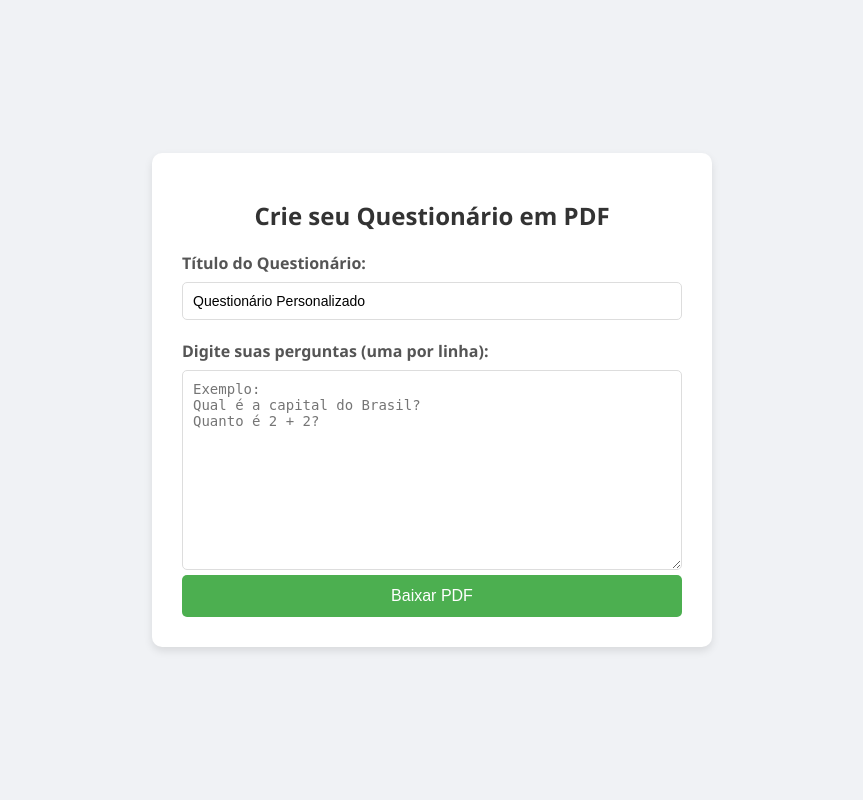
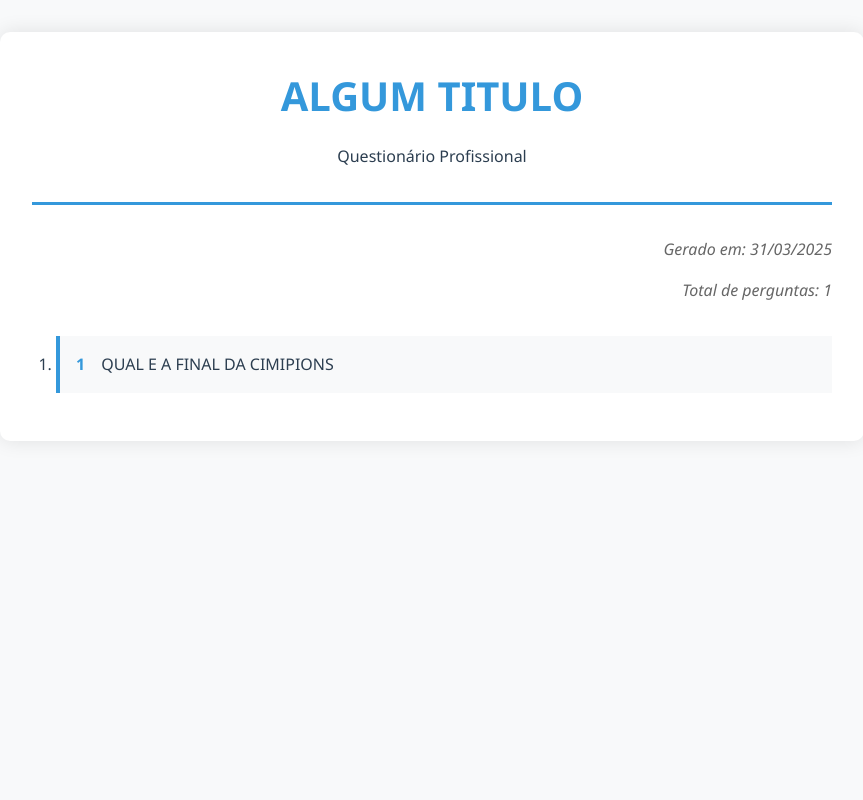
Before and after one commit to LucasBinder115/ProjetoIA, a Flask app: template templates/index.html in a window 1280 px wide. Shown: the whole page, without its empty margins (208-1071 px from the left). Run offline with Flask 3, Linux system fonts and the light colour scheme; the template is opened without the code that fills it, so the values that code supplies are empty; parts of the project's set-up code (start-up, migrations or seed data) failed here and were passed over.

Commit message:
Version 1.1

```diff
--- a/app.py
+++ b/app.py
@@ -1,66 +1,213 @@
-from flask import Flask, send_file, request, render_template
+import os
+import sys
 import requests
-import os
+from datetime import datetime
+from configparser import ConfigParser
+from flask import Flask, send_file, request, render_template_string
+from pathlib import Path
+import logging
 
+# ==============================================
+# Configurações Globais
+# ==============================================
+class Colors:
+    SUCCESS = '\033[92m'
+    ERROR = '\033[91m'
+    WARNING = '\033[93m'
+    END = '\033[0m'
+
+CONFIG_DIR = Path.home() / ".pdf_generator"
+CONFIG_FILE = CONFIG_DIR / "config.ini"
+API_SECTION = "PDFco"
+API_KEY = "binderlucas356@gmail.com_NynT0l2XTk63SvUrUUkl9ACgaHni4C4rczFVNWSnsUObBXNLSghhdKegpbbmiosr"  # Using the provided key
+PDF_CO_ENDPOINT = "https://api.pdf.co/v1/pdf/convert/from/html"
+
+# Setup logging
+logging.basicConfig(level=logging.INFO, format='%(asctime)s - %(levelname)s - %(message)s')
+logger = logging.getLogger(__name__)
+
+# ==============================================
+# Funções de Configuração
+# ==============================================
+def ensure_config_directory():
+    CONFIG_DIR.mkdir(parents=True, exist_ok=True)
+
+def load_config():
+    ensure_config_directory()
+    config = ConfigParser()
+    if CONFIG_FILE.exists():
+        config.read(CONFIG_FILE)
+    return config
+
+def save_config(api_key):
+    config = ConfigParser()
+    config[API_SECTION] = {"api_key": api_key}
+    ensure_config_directory()
+    with open(CONFIG_FILE, 'w') as configfile:
+        config.write(configfile)
+    logger.info("API key saved successfully")
+
+def get_api_key():
+    config = load_config()
+    return config.get(API_SECTION, "api_key", fallback=API_KEY)
+
+# ==============================================
+# Funções de Geração de PDF
+# ==============================================
+def generate_pdf(api_key, content, title=None, is_html=False):
+    payload = {
+        "name": title or f"Document_{datetime.now().strftime('%Y%m%d%H%M%S')}",
+        "html" if is_html else "text": content,
+        "margins": "20px 20px 20px 20px",
+        "paperSize": "A4",
+        "orientation": "portrait",
+        "async": False
+    }
+
+    headers = {
+        "Content-Type": "application/json",
+        "x-api-key": api_key
+    }
+
+    try:
+        response = requests.post(PDF_CO_ENDPOINT, json=payload, headers=headers, timeout=30)
+        response.raise_for_status()
+        result = response.json()
+
+        if result.get('error'):
+            raise ValueError(result['message'])
+
+        pdf_url = result['url']
+        pdf_response = requests.get(pdf_url, timeout=30)
+        pdf_response.raise_for_status()
+
+        filename = f"{payload['name']}.pdf"
+        return filename, pdf_response.content
+
+    except requests.Timeout:
+        raise Exception("Request timed out")
+    except requests.RequestException as e:
+        raise Exception(f"Connection error: {str(e)}")
+    except Exception as e:
+        raise Exception(f"PDF generation failed: {str(e)}")
+
+# ==============================================
+# Aplicação Flask
+# ==============================================
 app = Flask(__name__)
 
-# Configuração da API do PDF.co
-PDF_CO_API_KEY = "binderlucas356@gmail.com_8oCVJnzbaGKvaF1BQizIYF8x8y2k2rZxFOjfusc9hZcOzA9I5qDFUlcBZVdWlfFt"  # Coloque sua chave da PDF.co
-PDF_CO_ENDPOINT = "https://api.pdf.co/v1/pdf/convert/from/html"
+HTML_TEMPLATE = """
+<!DOCTYPE html>
+<html>
+<head>
+    <title>PDF Generator</title>
+    <style>
+        body { font-family: Arial, sans-serif; margin: 40px; }
+        textarea { width: 100%; height: 200px; }
+        input[type="text"] { width: 100%; margin: 10px 0; }
+        button { padding: 10px 20px; background: #4CAF50; color: white; border: none; }
+    </style>
+</head>
+<body>
+    <h1>PDF Generator</h1>
+    <form action="/gerar-pdf" method="post">
+        <input type="text" name="titulo" placeholder="Título do documento">
+        <textarea name="perguntas" placeholder="Digite suas perguntas (uma por linha)"></textarea>
+        <button type="submit">Gerar PDF</button>
+    </form>
+</body>
+</html>
+"""
 
-# Rota inicial (página web)
 @app.route('/', methods=['GET'])
 def index():
-    return render_template('index.html')
+    return render_template_string(HTML_TEMPLATE)
 
-# Rota para gerar e baixar o PDF usando a API externa
 @app.route('/gerar-pdf', methods=['POST'])
 def gerar_pdf_endpoint():
-    perguntas = request.form['perguntas'].splitlines()
-    titulo = request.form.get('titulo', 'Questionário Personalizado')
-    if not perguntas or all(p.strip() == "" for p in perguntas):
-        perguntas = ["Nenhuma pergunta fornecida. Exemplo: Qual é 1 + 1?"]
+    try:
+        api_key = get_api_key()
+        perguntas = request.form['perguntas'].splitlines()
+        titulo = request.form.get('titulo', 'Questionário Personalizado')
 
-    # Criar o HTML simples para enviar à API
-    html_content = f"""
-    <html>
-    <body>
-        <h1>{titulo}</h1>
-        <p>Gerado em: 24/03/2025</p>
-        <ol>
-            {"".join(f"<li>{p}</li>" for p in perguntas)}
-        </ol>
-    </body>
-    </html>
-    """
+        perguntas = [p.strip() for p in perguntas if p.strip()] or ["Nenhuma pergunta fornecida"]
 
-    # Dados para a requisição à API
-    payload = {
-        "html": html_content,
-        "name": "questionario.pdf",
-        "async": False  # Geração síncrona pra simplicidade
-    }
-    headers = {
-        "x-api-key": PDF_CO_API_KEY,
-        "Content-Type": "application/json"
-    }
+        html_content = f"""
+        <html>
+        <body>
+            <h1>{titulo}</h1>
+            <p>Gerado em: {datetime.now().strftime('%d/%m/%Y')}</p>
+            <ol>
+                {"".join(f"<li>{p}</li>" for p in perguntas)}
+            </ol>
+        </body>
+        </html>
+        """
 
-    # Fazer a requisição à API
-    response = requests.post(PDF_CO_ENDPOINT, json=payload, headers=headers)
+        filename, pdf_content = generate_pdf(api_key, html_content, titulo, is_html=True)
 
-    if response.status_code == 200:
-        pdf_url = response.json()["url"]
-        pdf_response = requests.get(pdf_url)
+        downloads_dir = Path("downloads")
+        downloads_dir.mkdir(exist_ok=True)
+        temp_path = downloads_dir / filename
 
-        # Salvar o PDF temporariamente
-        temp_path = "downloads/questionario.pdf"
-        os.makedirs("downloads", exist_ok=True)
         with open(temp_path, "wb") as f:
-            f.write(pdf_response.content)
+            f.write(pdf_content)
 
-        return send_file(temp_path, as_attachment=True)
+        return send_file(temp_path, as_attachment=True, download_name=filename)
+    except Exception as e:
+        return f"Erro: {str(e)}", 500
+
+# ==============================================
+# Interface CLI
+# ==============================================
+def display_header():
+    print(f"\n{Colors.SUCCESS}=== PDF Generator v2.1 ===")
+    print("Transforme suas ideias em documentos profissionais!")
+    print(f"Comandos: /config, /web, /exit{Colors.END}")
+
+def run_cli_interface():
+    api_key = get_api_key()
+    display_header()
+
+    while True:
+        try:
+            user_input = input(f"\n{Colors.SUCCESS}Texto ou comando:{Colors.END} ").strip()
+
+            if not user_input:
+                continue
+
+            if user_input.lower() == '/exit':
+                print(f"{Colors.SUCCESS}Até logo!{Colors.END}")
+                break
+
+            if user_input.lower() == '/config':
+                new_key = input("Nova chave API: ").strip()
+                save_config(new_key)
+                continue
+
+            if user_input.lower() == '/web':
+                logger.info("Starting web interface at http://localhost:5000")
+                app.run(host='0.0.0.0', port=5000, debug=False)
+                continue
+
+            title = input("Título (opcional): ").strip() or None
+            filename, pdf_content = generate_pdf(api_key, user_input, title)
+
+            with open(filename, 'wb') as f:
+                f.write(pdf_content)
+
+            print(f"{Colors.SUCCESS}PDF gerado: {os.path.abspath(filename)}{Colors.END}")
+
+        except Exception as e:
+            print(f"{Colors.ERROR}Erro: {str(e)}{Colors.END}")
+
+# ==============================================
+# Ponto de Entrada
+# ==============================================
+if __name__ == "__main__":
+    save_config(API_KEY)  # Save the provided API key initially
+    if len(sys.argv) > 1 and sys.argv[1] == 'web':
+        logger.info("Starting web interface")
+        app.run(host='0.0.0.0', port=5000, debug=False)
     else:
-        return f"Erro na API: {response.text}", 500
-# Inicia o servidor
-if __name__ == '__main__':
-    app.run(host='0.0.0.0', port=int(os.environ.get('PORT', 5000)), debug=False)
+        run_cli_interface()
--- /dev/null
+++ b/pdf_config.ini
@@ -0,0 +1,2 @@
+[PDFco]
+binderlucas356@gmail.com_8ocvjnzbagkvaf1bqiziyf8x8y2k2rzxfojfusc9hzcoza9i5qdfulcbzvdwlfft =
--- a/templates/index.html
+++ b/templates/index.html
@@ -1,121 +1,149 @@
-<!DOCTYPE html>
 <html>
 <head>
-    <title>Gerar Questionário</title>
+    <meta charset="UTF-8">
+    <meta name="viewport" content="width=device-width, initial-scale=1.0">
+    <title>Gerador de PDF - Questionário</title>
     <style>
-        /* Estilo geral */
-        body {
-            font-family: 'Segoe UI', Arial, sans-serif;
-            background-color: #f0f2f5;
-            margin: 0;
-            padding: 0;
-            display: flex;
-            justify-content: center;
-            align-items: center;
-            min-height: 100vh;
+        :root {
+            --primary-color: #2c3e50;
+            --secondary-color: #3498db;
+            --background-color: #f8f9fa;
         }
 
-        /* Container do formulário */
-        .container {
-            background-color: white;
-            padding: 30px;
-            border-radius: 10px;
-            box-shadow: 0 4px 8px rgba(0, 0, 0, 0.1);
-            width: 100%;
-            max-width: 500px;
+        body {
+            font-family: 'Segoe UI', system-ui, sans-serif;
+            line-height: 1.6;
+            margin: 2rem;
+            background-color: var(--background-color);
+            color: var(--primary-color);
         }
 
-        /* Título da página */
-        h1 {
-            color: #333;
-            text-align: center;
-            margin-bottom: 20px;
-            font-size: 24px;
+        .container {
+            max-width: 800px;
+            margin: 0 auto;
+            background: white;
+            padding: 2rem;
+            border-radius: 10px;
+            box-shadow: 0 0 20px rgba(0,0,0,0.1);
         }
 
-        /* Estilo dos labels */
-        label {
-            display: block;
-            margin-bottom: 8px;
-            color: #555;
-            font-weight: bold;
+        .header {
+            text-align: center;
+            border-bottom: 3px solid var(--secondary-color);
+            padding-bottom: 1rem;
+            margin-bottom: 2rem;
         }
 
-        /* Campo de texto (título) */
-        input[type="text"] {
-            width: 100%;
-            padding: 10px;
-            margin-bottom: 20px;
-            border: 1px solid #ddd;
-            border-radius: 5px;
-            font-size: 14px;
-            box-sizing: border-box;
-            transition: border-color 0.3s;
-        }
-        input[type="text"]:focus {
-            border-color: #4CAF50;
-            outline: none;
+        h1 {
+            color: var(--secondary-color);
+            font-size: 2.5rem;
+            margin: 0 0 0.5rem 0;
         }
 
-        /* Área de texto (perguntas) */
-        textarea {
-            width: 100%;
-            height: 200px;
-            padding: 10px;
-            border: 1px solid #ddd;
-            border-radius: 5px;
-            font-size: 14px;
-            resize: vertical;
-            box-sizing: border-box;
-            transition: border-color 0.3s;
-        }
-        textarea:focus {
-            border-color: #4CAF50;
-            outline: none;
+        .metadata {
+            text-align: right;
+            font-style: italic;
+            color: #666;
+            margin-bottom: 2rem;
         }
 
-        /* Botão */
-        button {
-            width: 100%;
-            padding: 12px;
-            background-color: #4CAF50;
-            color: white;
-            border: none;
-            border-radius: 5px;
-            font-size: 16px;
-            cursor: pointer;
-            transition: background-color 0.3s;
-        }
-        button:hover {
-            background-color: #45a049;
+        ol {
+            counter-reset: item;
+            padding-left: 1.5rem;
         }
 
-        /* Responsividade */
-        @media (max-width: 600px) {
+        li {
+            margin-bottom: 1rem;
+            padding: 1rem;
+            background-color: #f8f9fa;
+            border-left: 4px solid var(--secondary-color);
+            transition: transform 0.2s;
+            counter-increment: item;
+        }
+
+        li:hover {
+            transform: translateX(5px);
+            background-color: #f1f1f1;
+        }
+
+        li::before {
+            content: counter(item);
+            font-weight: bold;
+            margin-right: 1rem;
+            color: var(--secondary-color);
+        }
+
+        @media print {
             .container {
-                margin: 20px;
-                padding: 20px;
+                box-shadow: none;
+                padding: 0;
             }
-            h1 {
-                font-size: 20px;
+            li {
+                background-color: transparent;
+                border-left: none;
             }
         }
     </style>
 </head>
 <body>
     <div class="container">
-        <h1>Crie seu Questionário em PDF</h1>
-        <form method="POST" action="/gerar-pdf">
-            <label>Título do Questionário:</label>
-            <input type="text" name="titulo" placeholder="Ex.: Prova de Matemática 2025" value="Questionário Personalizado">
+        <header class="header">
+            <h1 id="documentTitle">ALGUM TITULO</h1>
+            <p>Questionário Profissional</p>
+        </header>
 
-            <label>Digite suas perguntas (uma por linha):</label>
-            <textarea name="perguntas" placeholder="Exemplo:
-Qual é a capital do Brasil?
-Quanto é 2 + 2?"></textarea>
+        <div class="metadata">
+            <p>Gerado em: <span id="currentDate">24/03/2025</span></p>
+            <p>Total de perguntas: <span id="questionCount">0</span></p>
+        </div>
 
-            <button type="submit">Baixar PDF</button>
-        </form>
+        <main>
+            <ol id="questionsList">
+                <li>QUAL E A FINAL DA CIMIPIONS</li>
+                <!-- Novas perguntas serão adicionadas aqui via JavaScript -->
+            </ol>
+        </main>
     </div>
+
+    <script>
+        // Atualização automática da data
+        function updateDate() {
+            const now = new Date();
+            const options = { day: '2-digit', month: '2-digit', year: 'numeric' };
+            document.getElementById('currentDate').textContent =
+                now.toLocaleDateString('pt-BR', options);
+        }
+
+        // Contador de perguntas
+        function updateQuestionCount() {
+            const count = document.querySelectorAll('#questionsList li').length;
+            document.getElementById('questionCount').textContent = count;
+        }
+
+        // Efeito de hover nas perguntas
+        function setupHoverEffects() {
+            document.querySelectorAll('li').forEach(item => {
+                item.addEventListener('mouseenter', function() {
+                    this.style.transform = 'translateX(5px)';
+                });
+                item.addEventListener('mouseleave', function() {
+                    this.style.transform = 'translateX(0)';
+                });
+            });
+        }
+
+        // Inicialização
+        function init() {
+            updateDate();
+            updateQuestionCount();
+            setupHoverEffects();
+
+            // Atualiza o título do documento
+            document.title = document.getElementById('documentTitle').textContent;
+        }
+
+        // Executa quando o DOM estiver carregado
+        document.addEventListener('DOMContentLoaded', init);
+    </script>
 </body>
 </html>
```
Also changed, not shown: 1 other file.
